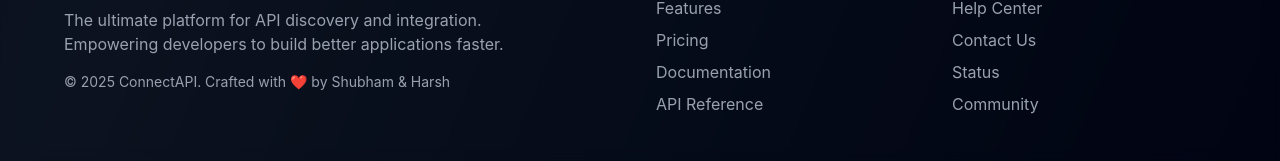
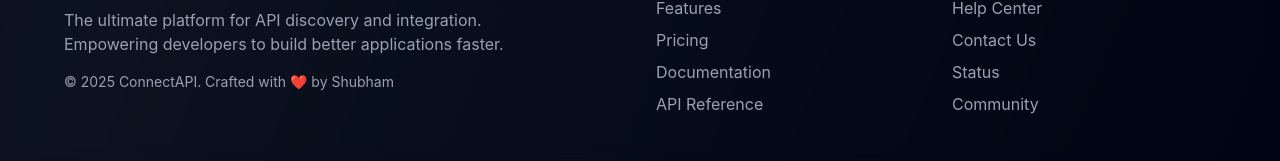
Before and after one commit to ShubhamSharma2311/ConnectAPI, a React (Vite) app in the folder frontend/: page / in a window 1280 px wide. Shown: the part 2987-3148 px from the top of the page. Built offline with nearby package versions, Linux system fonts and the light colour scheme; no server answers.

Commit message:
general commit

```diff
--- a/frontend/src/pages/landingpage.tsx
+++ b/frontend/src/pages/landingpage.tsx
@@ -278,7 +278,7 @@
                 Empowering developers to build better applications faster.
               </p>
               <div className="text-gray-400 text-sm">
-                © 2025 ConnectAPI. Crafted with ❤️ by Shubham & Harsh
+                © 2025 ConnectAPI. Crafted with ❤️ by Shubham
               </div>
             </div>
 
```
